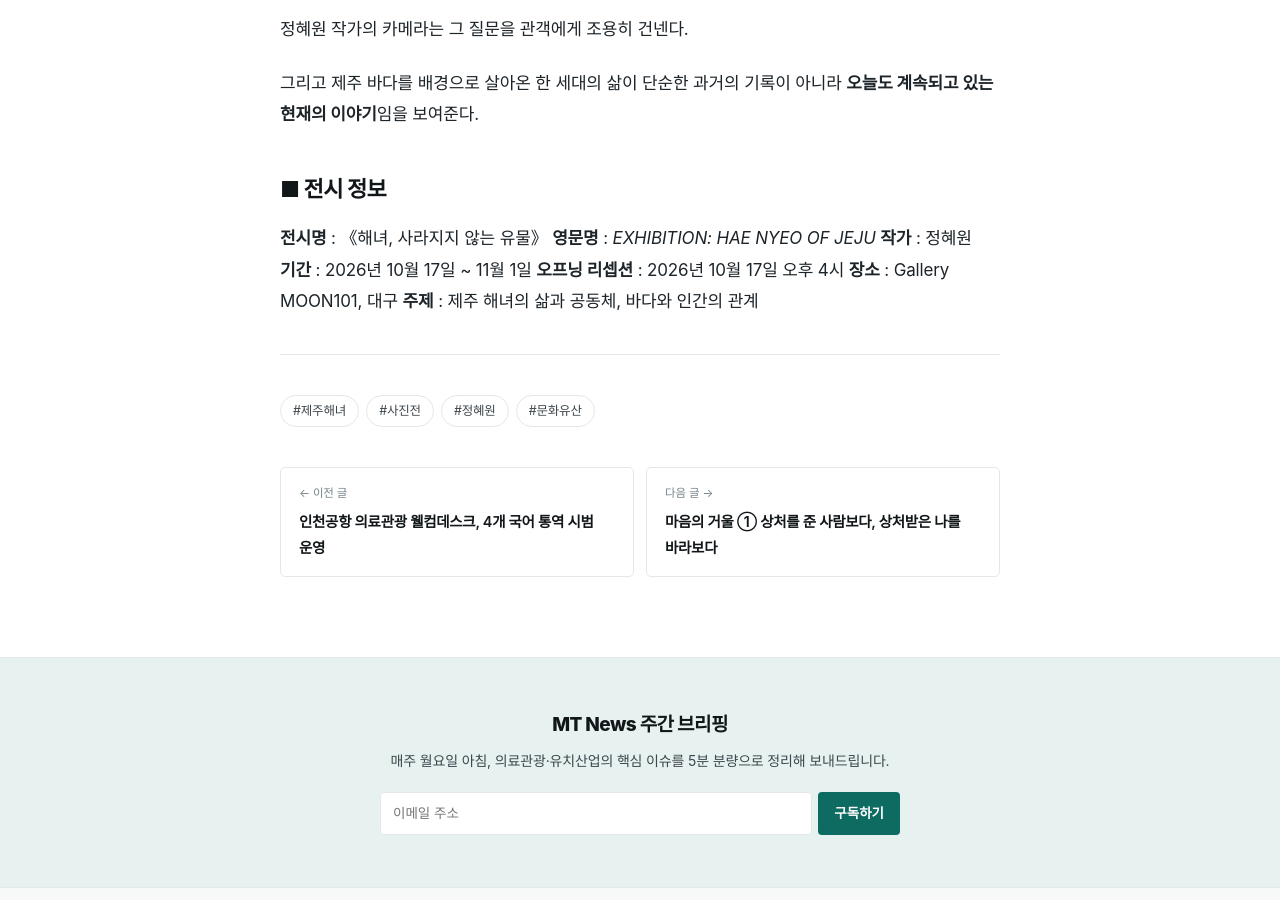
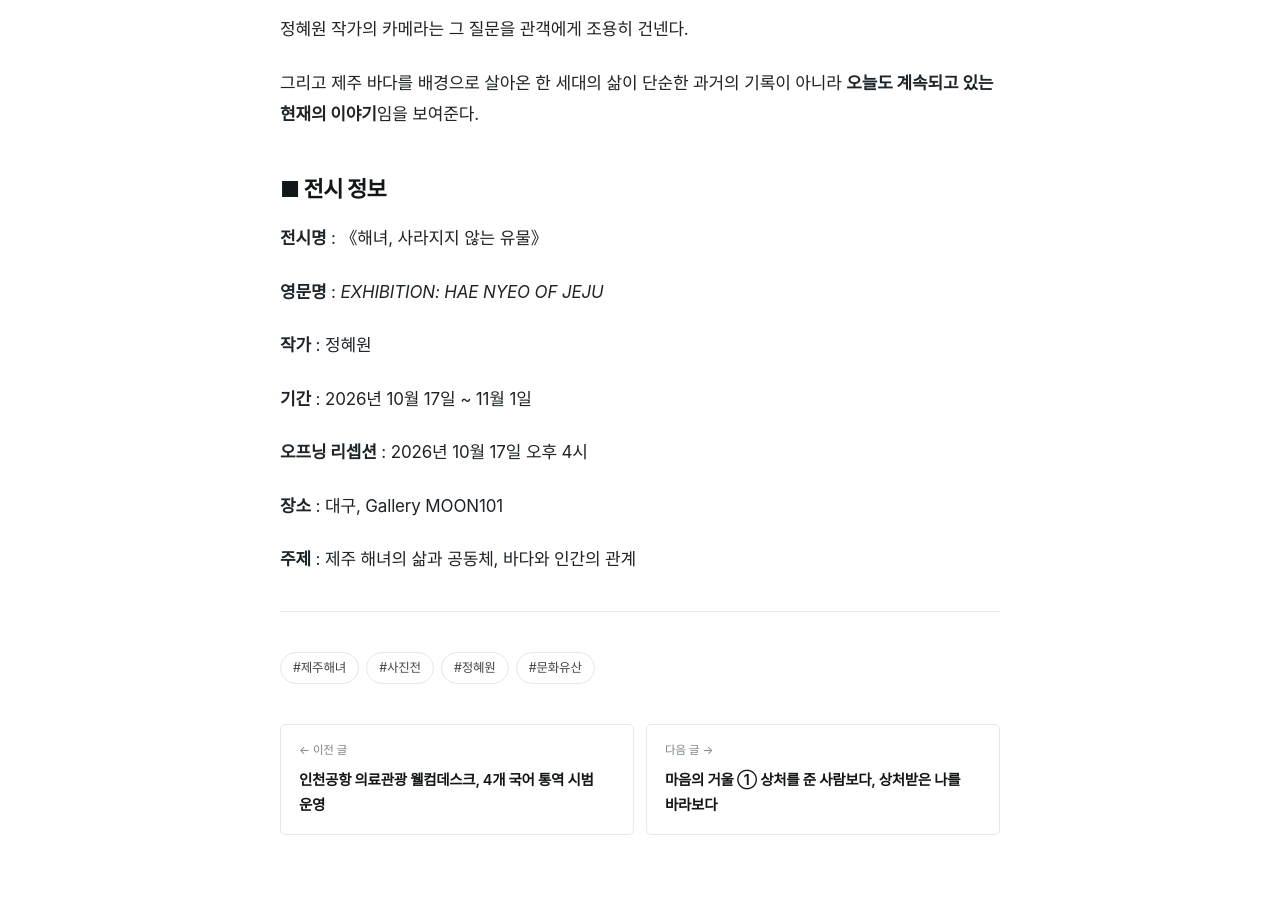
Before and after one commit to kokorojuin-tech/mt-news, a Jekyll site: the page built from _posts/2026-09-07-jeong-hyewon-haenyeo-exhibition.md, in a window 1280 px wide and 900 px high, scrolled down 3535 px. Built offline with Jekyll 4.4.1, drawn with Linux system fonts in a browser that asks for light colours; some web fonts are replaced.

```diff
--- a/_posts/2026-09-07-jeong-hyewon-haenyeo-exhibition.md
+++ b/_posts/2026-09-07-jeong-hyewon-haenyeo-exhibition.md
@@ -80,9 +80,15 @@ lang: ko
 ## ■ 전시 정보
 
 **전시명** : 《해녀, 사라지지 않는 유물》
+
 **영문명** : *EXHIBITION: HAE NYEO OF JEJU*
+
 **작가** : 정혜원
+
 **기간** : 2026년 10월 17일 ~ 11월 1일
+
 **오프닝 리셉션** : 2026년 10월 17일 오후 4시
-**장소** : Gallery MOON101, 대구
+
+**장소** : 대구, Gallery MOON101
+
 **주제** : 제주 해녀의 삶과 공동체, 바다와 인간의 관계
```
